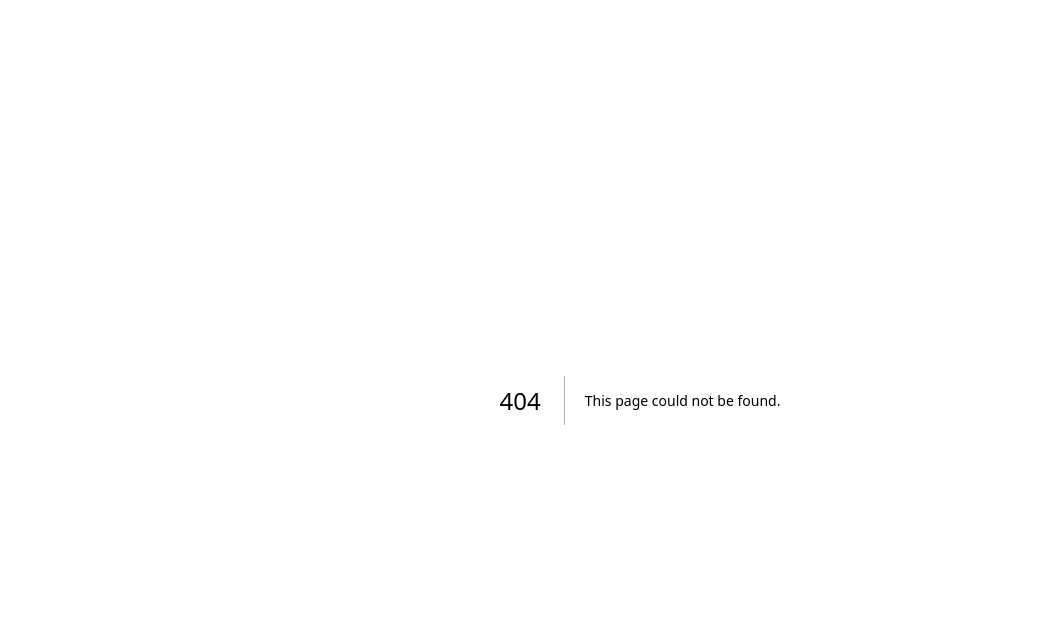
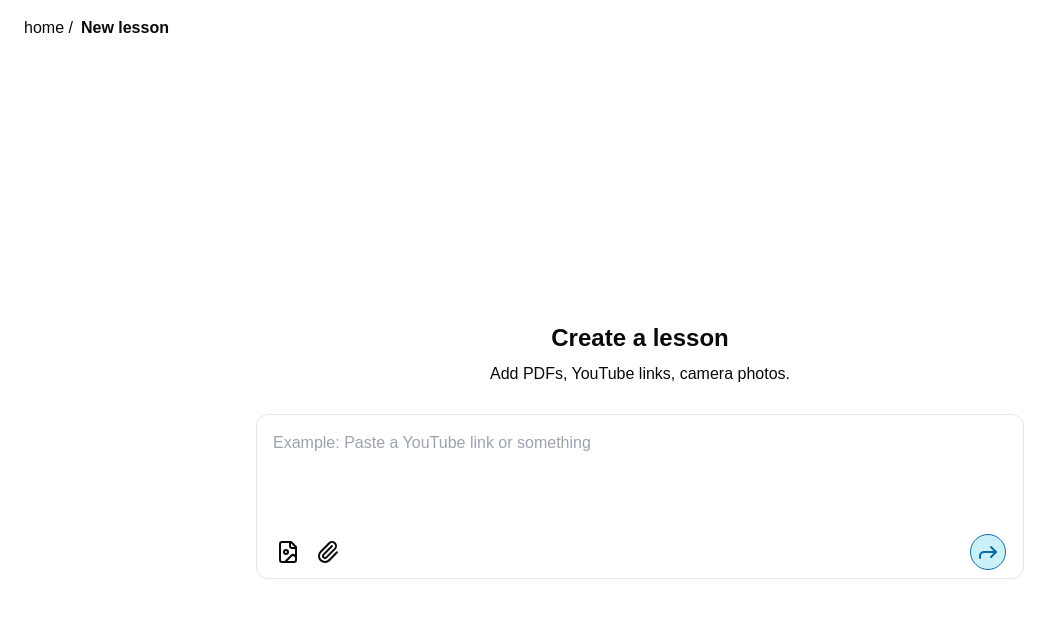
Before and after one commit to HOP1B/flash-card-generator, a Next.js app: page /create in a window 1280 px wide. Before the commit this address had no page. Shown: the top 618 px of the page, without its empty margins (0-1062 px from the left). Built offline with nearby package versions, Linux system fonts and the light colour scheme.

Commit message:
feat: create lesson frontend

```diff
--- a/package.json
+++ b/package.json
@@ -17,6 +17,7 @@
     }
   },
   "dependencies": {
+    "@clerk/nextjs": "^6.12.0",
     "@neondatabase/serverless": "^0.10.4",
     "@prisma/client": "^6.3.1",
     "bcrypt": "^5.1.1",
--- /dev/null
+++ b/src/app/create/imageUploader.tsx
@@ -0,0 +1,10 @@
+import { FileImage } from "lucide-react";
+
+export const ImageUploader = () =>{
+    return (
+      <div className="relative">
+        <FileImage />
+        <input type="file" accept="image/*" className="absolute opacity-0" />
+      </div>
+    );
+}
--- /dev/null
+++ b/src/app/create/page.tsx
@@ -0,0 +1,46 @@
+"use client";
+import { ImageUploader } from "./imageUploader";
+import { PdfUploader } from "./pdfUploader";
+import { useState } from "react";
+import { Forward } from "lucide-react";
+import Link from "next/link";
+
+const CreateLesson = () => {
+    const [description, setDescription] = useState("");
+  return (
+    <>
+      <header className="flex gap-2 mt-4 px-6">
+        <Link href={"/"}>home / </Link>
+        <p className="font-bold"> New lesson</p>
+      </header>
+      <div className="min-h-screen w-full flex justify-center items-center flex-col ">
+        <div className="flex flex-col items-center gap-2 m-7">
+          <h1 className="font-bold text-2xl">Create a lesson</h1>
+          <p>Add PDFs, YouTube links, camera photos. </p>
+        </div>
+        <div>
+          <div className="relative">
+            <textarea
+              value={description}
+              className="resize-none border text-foreground p-4 w-[768px] h-[165px] rounded-xl "
+              placeholder="Example: Paste a YouTube link or something"
+              onChange={(e) => {
+                setDescription(e.target.value);
+              }}
+            ></textarea>
+            <div className="absolute flex bottom-4 left-5 gap-[630px] items-center">
+              <div className="flex gap-4">
+                <ImageUploader />
+                <PdfUploader />
+              </div>
+              <button className="rounded-full bg-[#caf0f8] h-9 w-9 border items-center justify-center flex border-[#0E6BA8]">
+                <Forward style={{ color: "#0E6BA8" }} />
+              </button>
+            </div>
+          </div>
+        </div>
+      </div>
+    </>
+  );
+};
+export default CreateLesson;
--- /dev/null
+++ b/src/app/create/pdfUploader.tsx
@@ -0,0 +1,9 @@
+import { Paperclip } from "lucide-react";
+export const PdfUploader = () => {
+  return (
+    <div className="relative">
+      <Paperclip />
+      <input type="file" accept="PDF/*" className="absolute opacity-0" />
+    </div>
+  );
+};
--- a/src/app/globals.css
+++ b/src/app/globals.css
@@ -70,3 +70,14 @@ body {
     @apply bg-background text-foreground;
   }
 }
+
+
+
+@layer base {
+  * {
+    @apply border-border outline-ring/50;
+  }
+  body {
+    @apply bg-background text-foreground;
+  }
+}
--- /dev/null
+++ b/src/app/maincreate.tsx
@@ -0,0 +1,20 @@
+import { BookOpen } from "lucide-react";
+import Link from "next/link";
+
+export const Maincreater = () => {
+  return (
+    <div className="min-h-screen w-full flex justify-center items-center">
+      <Link href={"/create"} className="cursor-pointer">
+        <div className="py-5 px-4 bg-[#caf0f8] w-[300px] h-[236px] flex items-center justify-center flex-col border rounded-xl border-[#0E6BA8] hover:bg-[#ade8f4] duration-500">
+          <div className="border rounded-full w-[56px] border-[#0E6BA8] h-[56px] flex items-center justify-center">
+            <BookOpen style={{ color: "#0E6BA8" }} />
+          </div>
+          <div className="pt-6 flex items-center justify-center flex-col">
+            <h3 className="font-bold mb-2">Start a lesson</h3>
+            <p>learn something new!</p>
+          </div>
+        </div>
+      </Link>
+    </div>
+  );
+};
--- a/src/app/page.tsx
+++ b/src/app/page.tsx
@@ -1,7 +1,10 @@
+import { Maincreater } from "./maincreate";
 
 
 export default function Home() {
   return (
-    <></>
+    <>
+    <Maincreater/>
+    </>
   );
 }
```
Also changed, not shown: src/middleware.ts (added, +12 -0 lines).
